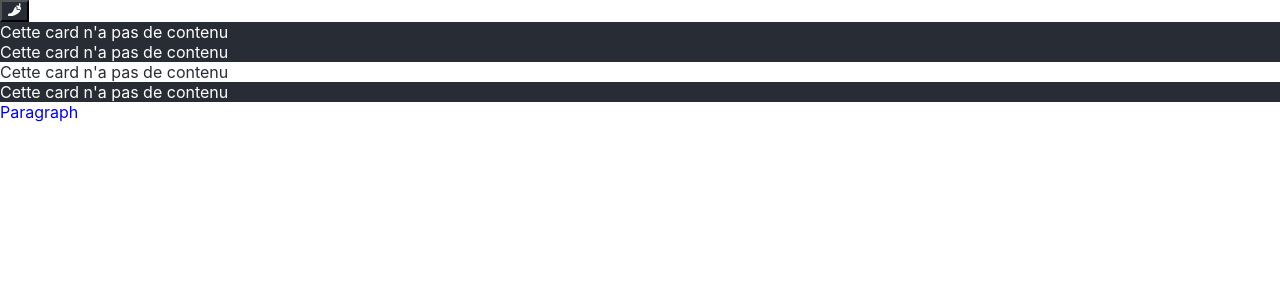
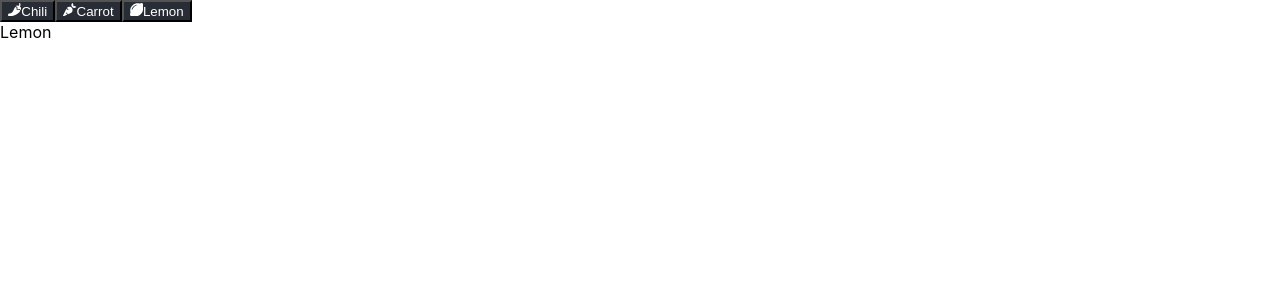
Before and after one commit to Nvmeless/chimpokomon-front, a React (Create React App) app: page / in a window 1280 px wide. Shown: the top 300 px of the page. Built offline with nearby package versions, Linux system fonts and the light colour scheme.

Commit message:
ft: Exercice correction

```diff
--- a/src/App.js
+++ b/src/App.js
@@ -1,4 +1,4 @@
-import React from "react";
+import React, { useState } from "react";
 import logo from "./logo.svg";
 import "./App.css";
 import { ThemeProvider } from "styled-components";
@@ -12,6 +12,7 @@ import {
 } from "react-icons/fa";
 import { Menu } from "./components/organisms";
 import { MenuButton } from "./components/molecules";
+import { hasFormSubmit } from "@testing-library/user-event/dist/utils";
 const invert = ({ primary, secondary }) => ({
   primary: secondary,
   secondary: primary,
@@ -21,35 +22,55 @@ const menuData = [
   {
     icon: <FaPepperHot></FaPepperHot>,
     text: "Chili",
-    value: "chili",
+    data: "chili",
   },
   {
     icon: <FaCarrot></FaCarrot>,
     text: "Carrot",
-    value: "carrot",
+    data: "carrot",
   },
   {
     icon: <FaLemon></FaLemon>,
     text: "Lemon",
-    value: "lemon",
+    data: "lemon",
   },
 ];
 
 function App() {
-  console.log("Render App");
-  let color = "blue";
+  const [page, setPage] = useState("lemon");
+
+  const renderPage = () => {
+    switch (page) {
+      case "carrot":
+        return <div>Carrot</div>;
+        break;
+      case "lemon":
+        return <div>Lemon</div>;
+        break;
+
+      default:
+      case "chili":
+        return <div>Chilly</div>;
+        break;
+    }
+  };
+
+  const handler = (pageName) => {
+    setPage(pageName);
+  };
+
   return (
     <>
-      <MenuButton icon={<FaPepperHot />}></MenuButton>
-      <Menu data={menuData}></Menu>
-      <Card />
+      <Menu data={menuData} handler={handler}></Menu>
+      {renderPage()}
+      {/* <Card />
 
       <ThemeProvider theme={invert}>
         <Card />
       </ThemeProvider>
 
       <Card></Card>
-      <Paragraph></Paragraph>
+      <Paragraph></Paragraph> */}
     </>
   );
 }
--- a/src/components/molecules/MenuButton/MenuButton.jsx
+++ b/src/components/molecules/MenuButton/MenuButton.jsx
@@ -1,14 +1,14 @@
 import React, { useState } from "react";
 import { Button } from "../../atoms";
 
-const MenuButton = ({ icon = <></>, ...props }) => {
+const MenuButton = ({ handler, data, icon = <></>, ...props }) => {
   const [colorButton, setColorButton] = useState(false);
-  const handleColorChange = () => {
-    setColorButton("red");
+  const handlePageChange = () => {
+    handler(data);
   };
   return (
     <Button
-      onClick={handleColorChange}
+      onClick={handlePageChange}
       color={colorButton}
       text={props.children}
       icon={icon}
--- a/src/components/organisms/Menu/Menu.jsx
+++ b/src/components/organisms/Menu/Menu.jsx
@@ -1,8 +1,20 @@
 import React from "react";
 import { Card } from "../../atoms";
+import { MenuButton } from "../../molecules";
 
-const Menu = () => {
-  return <Card></Card>;
+const Menu = ({ handler, data }) => {
+  return (
+    <div>
+      {data.map((x, i) => {
+        let { icon, text, data } = x;
+        return (
+          <MenuButton key={i} handler={handler} icon={icon} data={data}>
+            {text}
+          </MenuButton>
+        );
+      })}
+    </div>
+  );
 };
 
 export default Menu;
```
